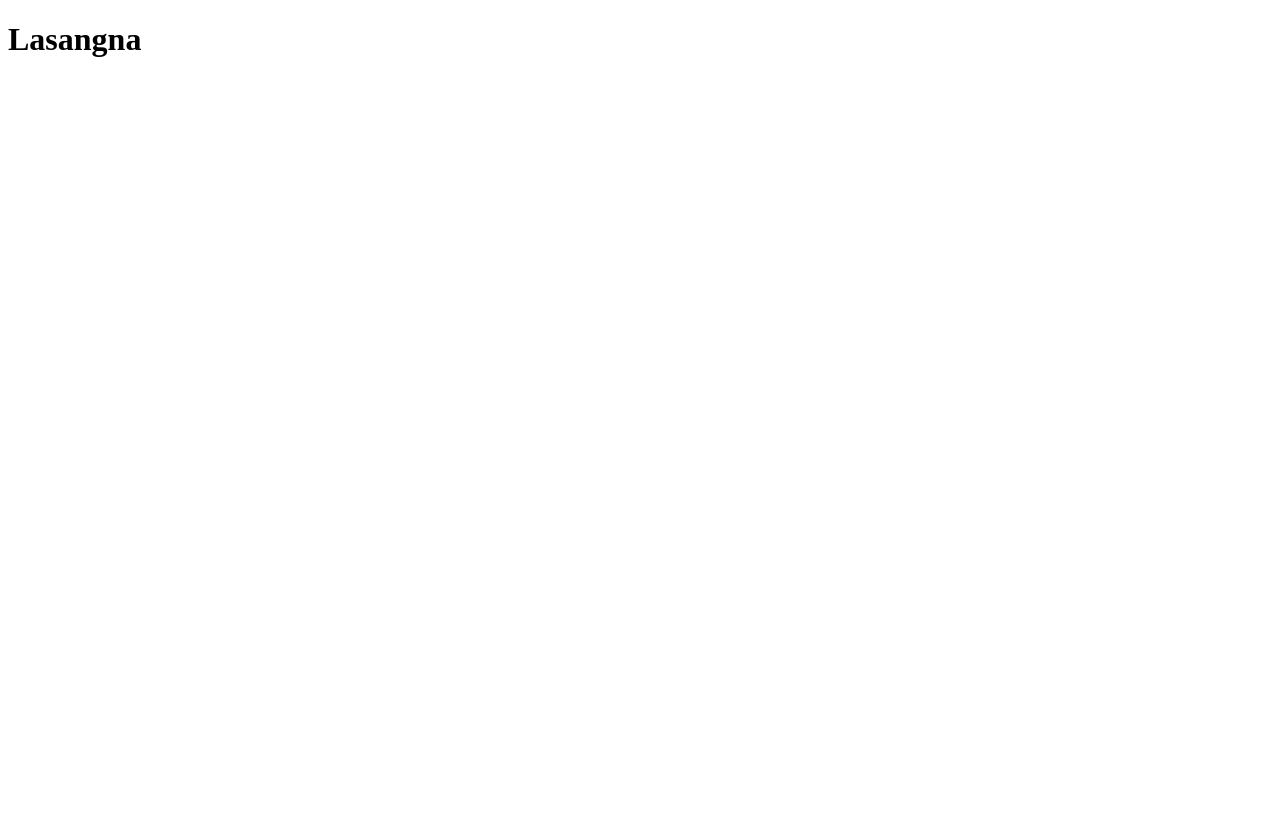
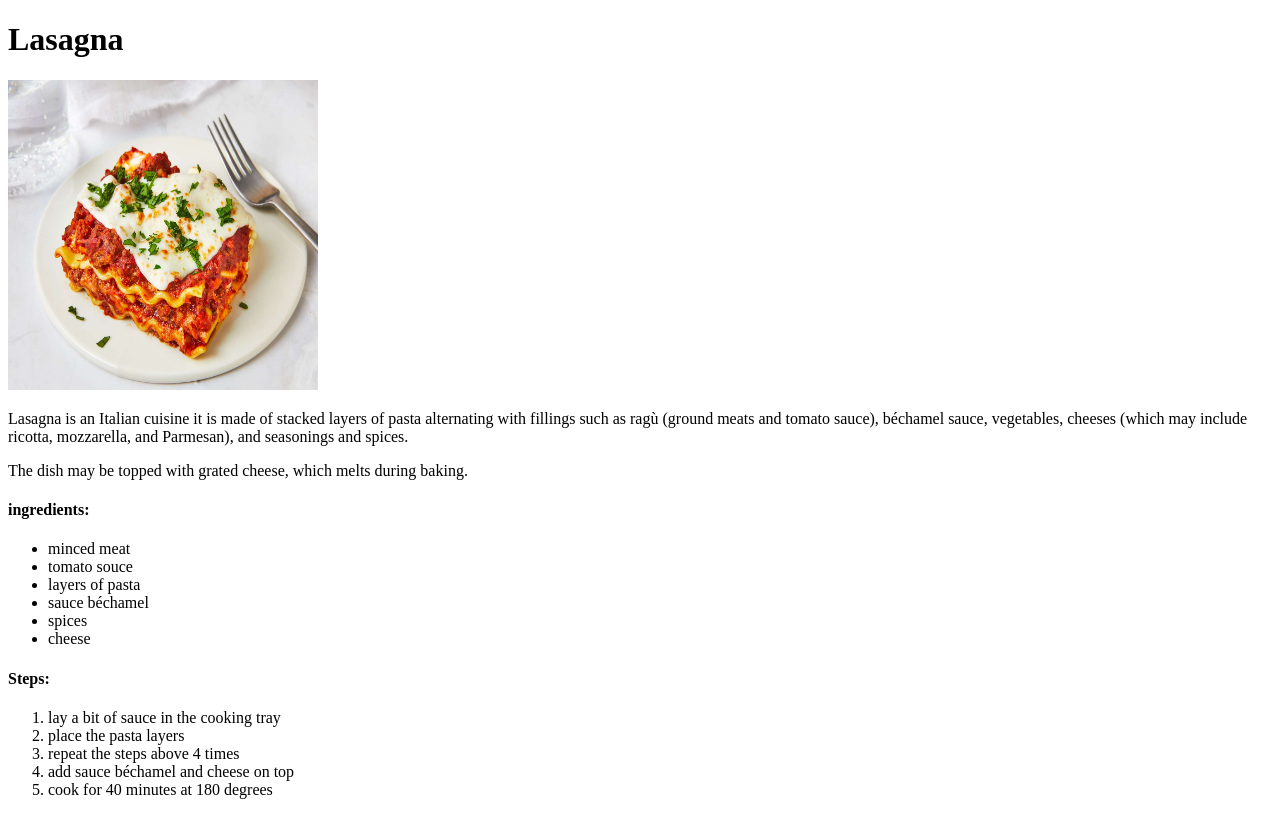
Before and after one commit to Boulz3/odin-recipes, a plain HTML site: page recipes/lasagna.html in a window 1280 px wide. Drawn offline with Linux system fonts and the light colour scheme.

Commit message:
Add recipes, steps and ingredients

```diff
--- a/recipes/lasagna.html
+++ b/recipes/lasagna.html
@@ -6,6 +6,30 @@
     </head>
 
     <body>
-        <h1>Lasangna</h1>
+        <h1>Lasagna</h1>
+        <img src="./images/Lasagna.jpg" atl="Tasty image of a lasagna" height="310" width="310">
+
+        <p>Lasagna is an Italian cuisine it is made of stacked layers of pasta alternating with
+            fillings such as ragù (ground meats and tomato sauce), béchamel sauce,
+            vegetables, cheeses (which may include ricotta, mozzarella, and Parmesan),
+             and seasonings and spices. </p>
+            <p> The dish may be topped with grated cheese, which melts during baking.</p>
+<h4>ingredients:</h4>
+            <ul>
+                <li>minced meat</li>
+                <li>tomato souce</li>
+                <li>layers of pasta</li>
+                <li>sauce béchamel</li>
+                <li>spices</li>
+                <li>cheese</li>
+            </ul>
+<h4>Steps:</h4>
+            <ol>
+                <li>lay a bit of sauce in the cooking tray</li>
+                <li>place the pasta layers</li>
+                <li>repeat the steps above 4 times</li>
+                <li>add sauce béchamel and cheese on top</li>
+                <li>cook for 40 minutes at 180 degrees</li>
+            </ol>
     </body>
 </html>
```
Also changed, not shown: index.html (+1 -1 lines), recipes/pierogi.html (+23 -1 lines), recipes/pizza.html (+23 -0 lines).
